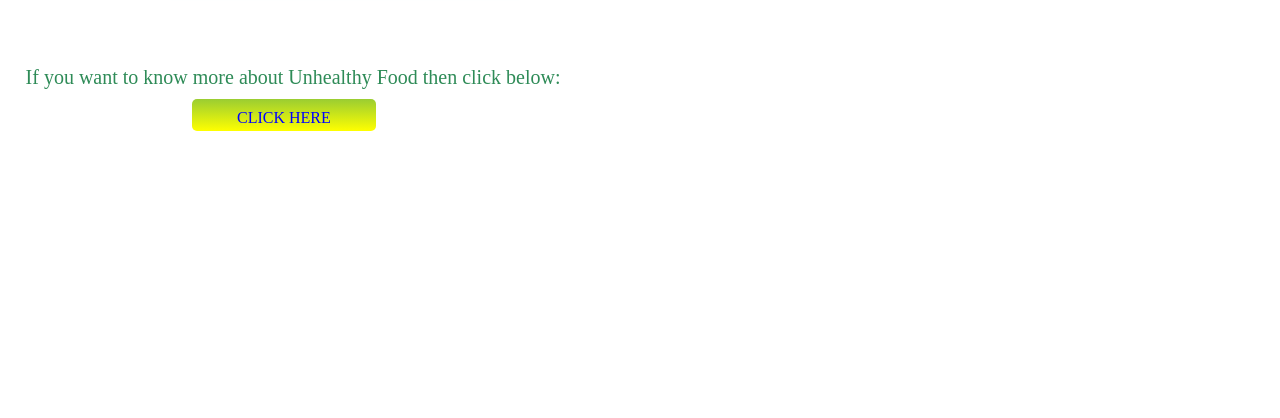
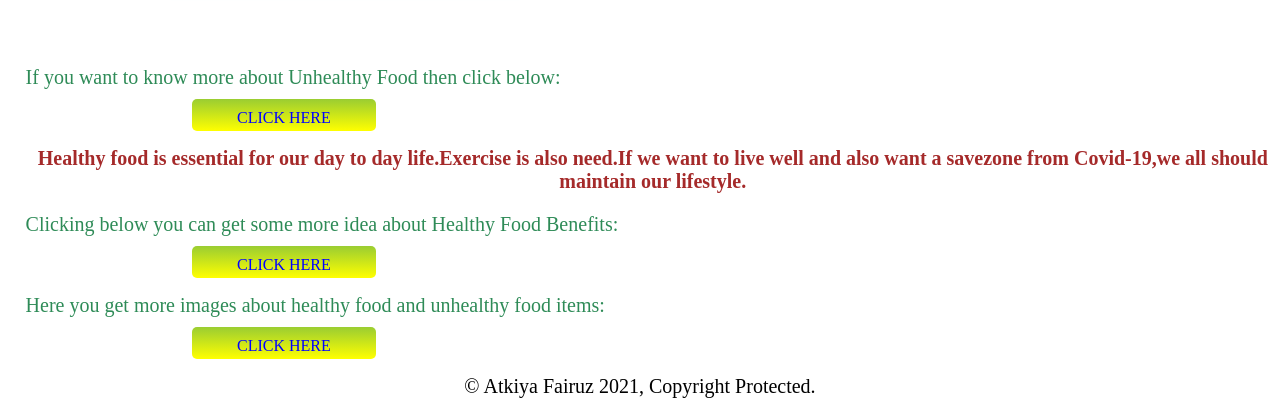
Before and after one commit to Atkiya-Fairuz/healthy-diet, a plain HTML site: page index.html in a window 1280 px wide. Shown: the part 2032-2450 px from the top of the page. Before the commit the page ends 2163 px from the top, so only its background shows below. Drawn offline with Linux system fonts and the light colour scheme; a web font is replaced by a local one.

Commit message:
done now

```diff
--- a/index.html
+++ b/index.html
@@ -68,8 +68,22 @@
                     completely) can help you maintain a healthy weight—and is better for your heart and body in general.
                     Here are 10 key
                     reasons why striving for a healthier diet is worth it.
+                    Eating a healthful, balanced diet can provide you with all the essential vitamins and minerals you
+                    need each day—and may
+                    eliminate the need to buy dietary supplements. While it's usually OK to take a multi-vitamin to
+                    ensure an adequate
+                    intake, it might not actually be doing anything to improve your health.
+
+                    Research is inconclusive about the benefits of supplements and indicates there are far more health
+                    benefits associated
+                    with simply eating a variety of healthful foods.Additionally, in some cases, taking supplements can
+                    be risky.
                 </p>
-                <a class="click" href="https://www.verywellfit.com/reasons-to-eat-right-2507100">CLICK HERE</a>
+
+
+
+
+
 
             </div>
 
@@ -77,8 +91,11 @@
         </div>
 
 
+    </section>
 
-    </section>
+
+
+
 
 
 
@@ -114,6 +131,24 @@
         HERE
     </a>
 
+    <p class="fourth"><b>Healthy food is essential for our day to day life.Exercise is also need.If we want to live
+            well
+            and also want a savezone from Covid-19,we all should maintain our lifestyle.</b>
+    </p>
+
+    <p id="third">Clicking below you can get some more idea about Healthy Food Benefits:</p>
+    <a class="fault" href="https://www.verywellfit.com/reasons-to-eat-right-2507100">CLICK
+        HERE</a>
+
+    <p id="third">Here you get more images about healthy food and unhealthy food items: </p>
+
+
+    <a class="click" href="https://www.freepik.com/">CLICK HERE</a>
+
+    <footer>
+        <p>© Atkiya Fairuz 2021, Copyright Protected.</p>
+    </footer>
+
 
 
 </body>
--- a/style.css
+++ b/style.css
@@ -77,3 +77,35 @@ h1{
     font-size: 20px;
     margin-left: 2%;
 }
+
+footer p{
+    text-align: center;
+    font-size: 20px;
+}
+
+.fault{
+    text-decoration: none;
+    background-image: linear-gradient(yellowgreen ,yellow);
+    color:blue;
+    padding: 10px 45px;
+    border-radius: 5px;
+    font-weight: 700px;
+    padding-block-end: 5px;
+    margin-left: 15%;
+
+
+
+
+}
+#third{
+    color: seagreen;
+    font-size: 20px;
+    margin-left: 2%;
+
+}
+.fourth{
+    font-size: 20px;
+    margin-left: 2%;
+    color: brown;
+    text-align: center;
+}
```
